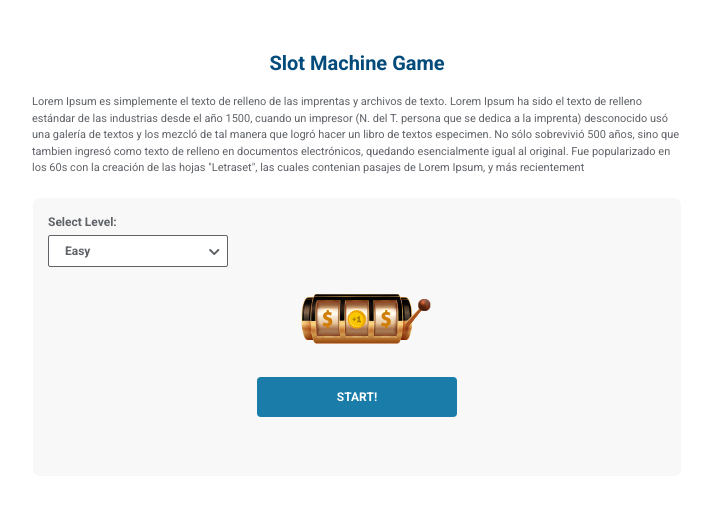
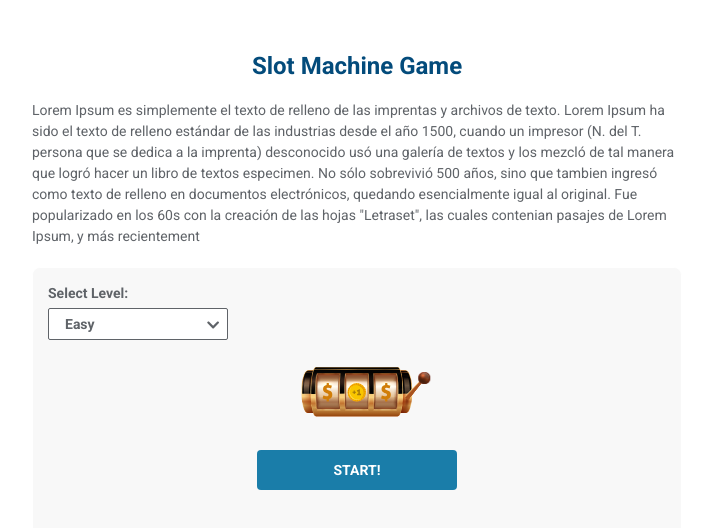
Before and after one commit to apbarraza/bandits_activity, a React (Create React App) app: page / in a window 1280 px wide. Shown: the top 528 px of the page, without its empty margins (283-993 px from the left). Built offline with nearby package versions, Linux system fonts and the light colour scheme.

Commit message:
update font size

```diff
--- a/package.json
+++ b/package.json
@@ -17,6 +17,7 @@
     "react-scripts": "3.4.3",
     "styled-components": "^5.1.1"
   },
+
   "scripts": {
     "start": "react-scripts start",
     "build": "react-scripts build",
--- a/src/App.js
+++ b/src/App.js
@@ -8,13 +8,13 @@ import jackpotWin from './assets/jackpots-win.svg'
 import './App.css'
 
 const Title = styled.div`
-  font-size: 20px;
+  font-size: 24px;
   font-weight:bold;
   color: #034B7B;
 `
 
 const Wrapper = styled.div`
-  font-size: 12px;
+  font-size: 14px;
   font-family: 'Roboto', sans-serif;
   color: #5F6368;
   width: 650px;
@@ -28,7 +28,7 @@ const Container = styled.div`
 `
 
 const Instructions = styled.div`
-  font-size: 11px;
+  font-size: 14px;
   color: #5F6368;
 `
 
--- a/src/components/utils/DropdownInput.js
+++ b/src/components/utils/DropdownInput.js
@@ -31,7 +31,7 @@ const Input = styled.div`
 	box-sizing: border-box;
   height: 32px;
   font-weight: bold;
-  font-size: 12px;
+  font-size: 14px;
   width: 100%;
 	border: 1px solid #5F6368;
   border-radius:2px;
@@ -43,7 +43,7 @@ const Input = styled.div`
 `
 
 const MenuItem = styled.div`
-  font-size: 12px;
+  font-size: 14px;
   height:35px;
   user-select: none;
   :hover{
```
